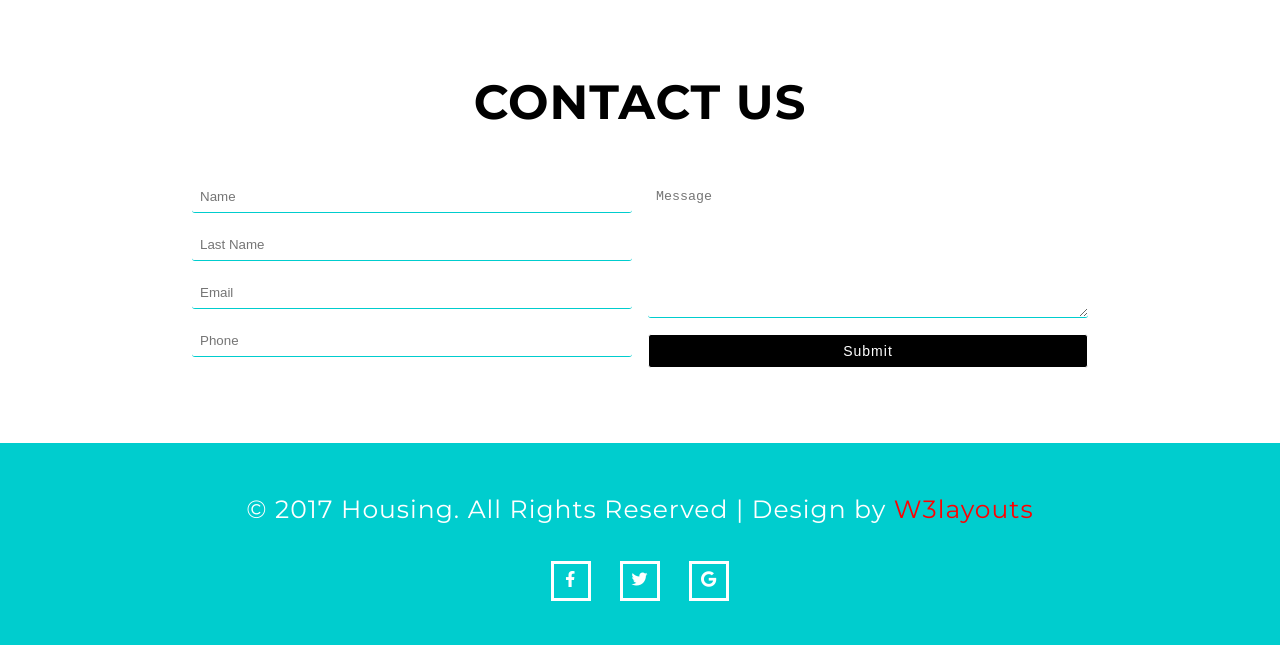
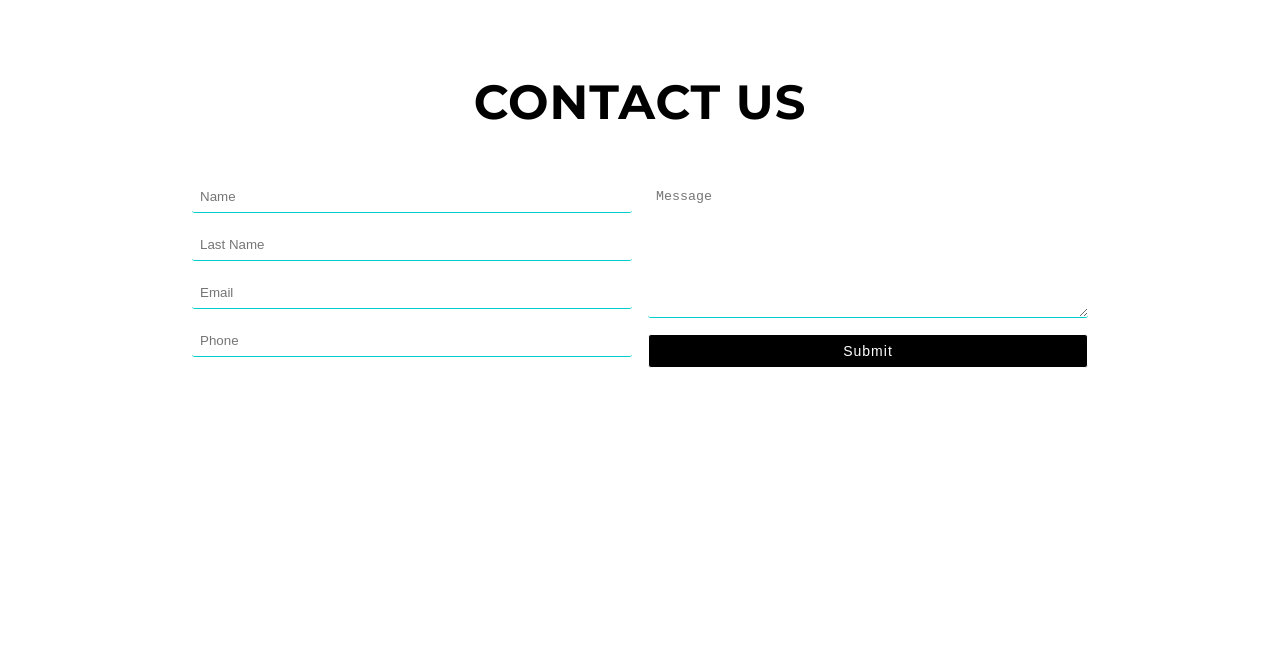
Before and after one commit to huynhquoctrung136/housing-template, a plain HTML site: page index.html in a window 1280 px wide. Shown: the part 4920-5565 px from the top of the page. After the commit the page ends 5363 px from the top, so only its background shows below. Drawn offline with nearby package versions, Linux system fonts and the light colour scheme.

Commit message:
update file

```diff
--- a/index.html
+++ b/index.html
@@ -326,25 +326,7 @@
         </form>
     </section>
     <!-- FOOTER -->
-    <footer id="footer">
-        <div class="footer__content">
-            <div class="copy__right">
-                <p>
-                    © 2017 Housing. All Rights Reserved | Design by
-                    <a href="http://w3layouts.com/" target="_blank"> W3layouts </a>
-                </p>
-            </div>
-            <div class="bottom__head">
-                <div class="icon__button">
-                    <ul>
-                        <li><a href="#"></a><i class="fab fa-facebook-f"></i></li>
-                        <li><a href="#"></a> <i class="fab fa-twitter"></i></li>
-                        <li><a href="#"></a> <i class="fab fa-google"></i></li>
-                    </ul>
-                </div>
-            </div>
-        </div>
-    </footer>
+
 
 
 
```
